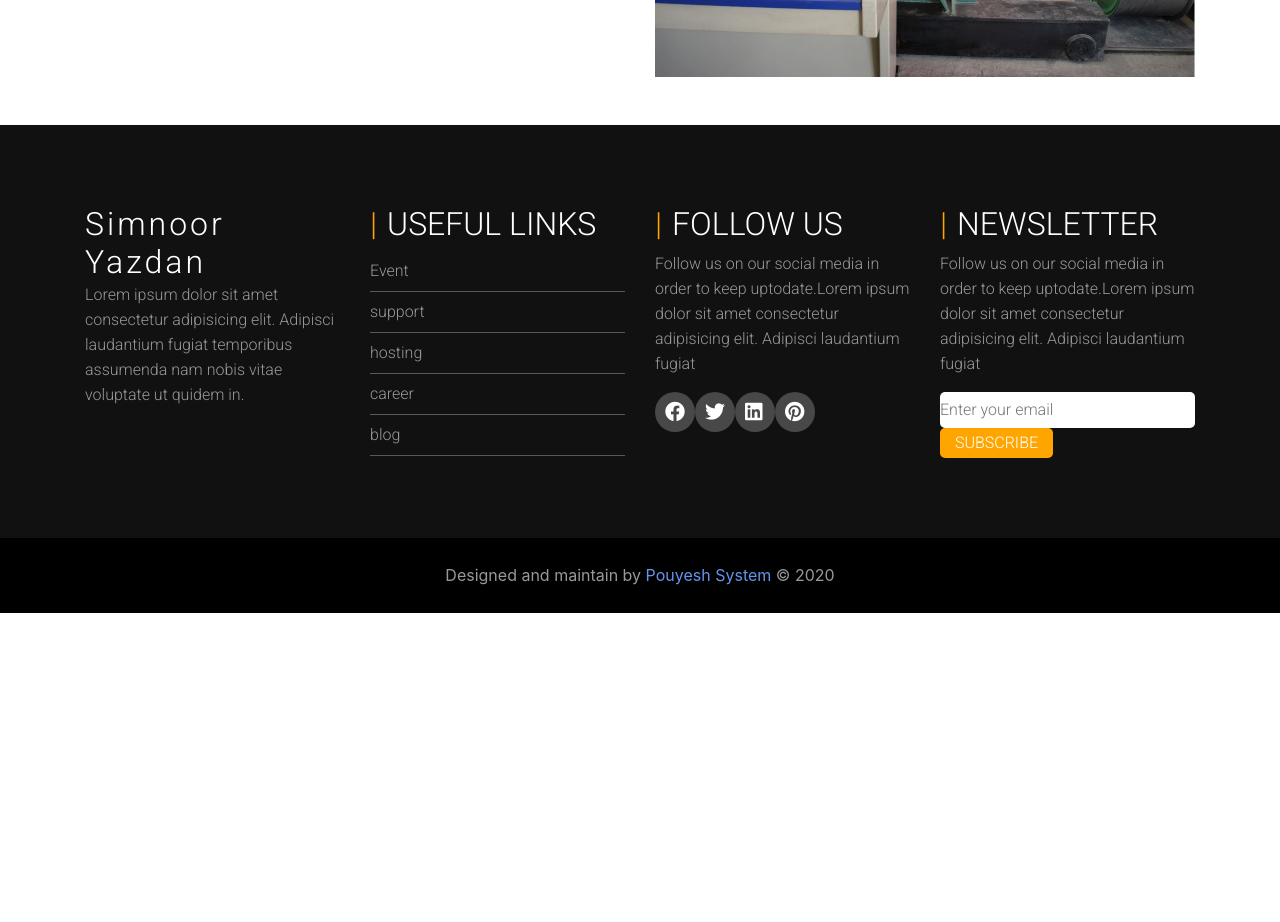
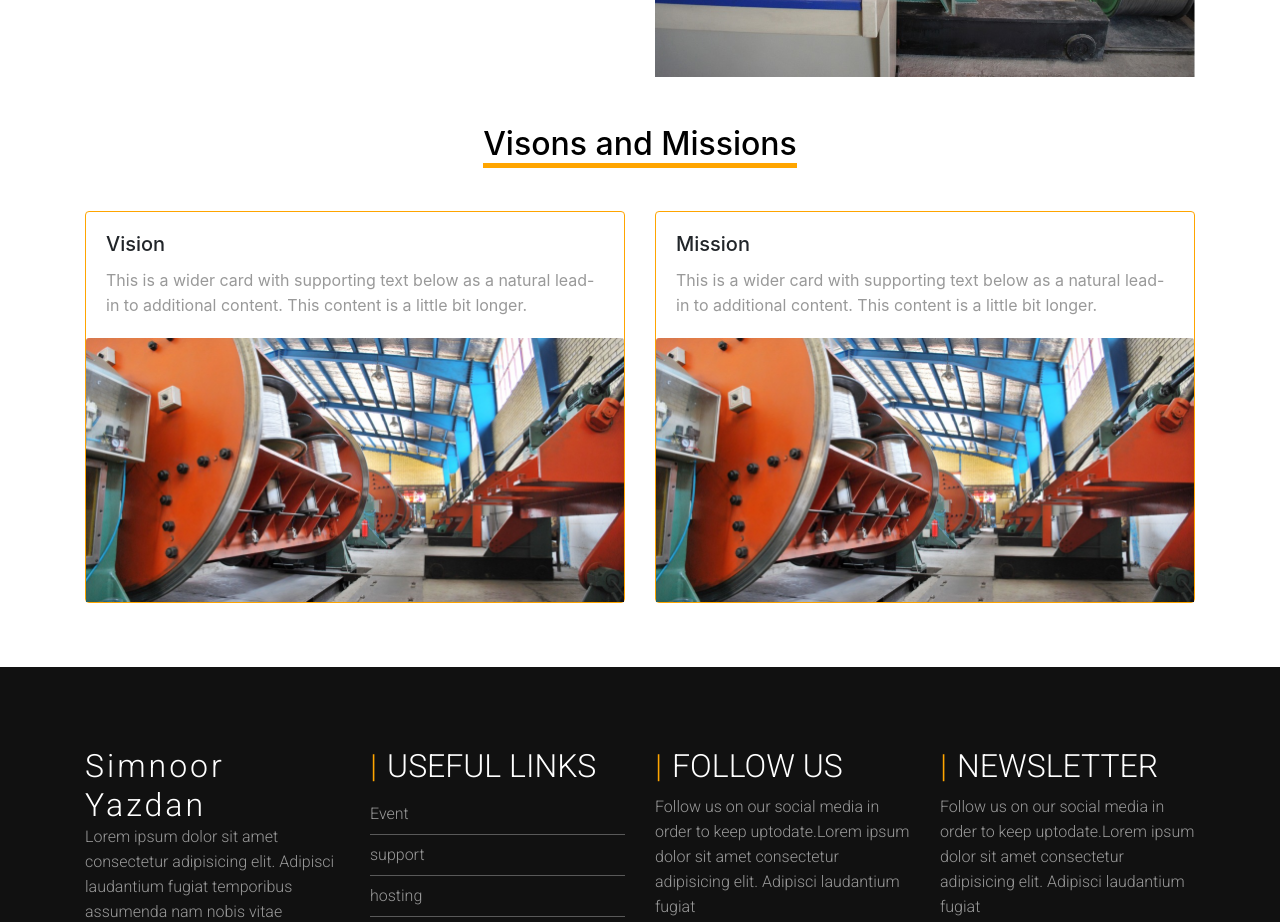
Before and after one commit to SinaSafari/simnoorV2, a Next.js app: page / in a window 1280 px wide. Shown: the part 1820-2742 px from the top of the page. Before the commit the page ends 2433 px from the top, so only its background shows below. Built offline with nearby package versions, Linux system fonts and the light colour scheme; a web font is replaced by a local one.

Commit message:
add mision and vision section

```diff
--- /dev/null
+++ b/components/LandingPage/components/Visions.js
@@ -0,0 +1,87 @@
+import React, { useContext } from "react";
+import { AppContext } from "../../shared/context/AppContext";
+
+const Visions = () => {
+  const { isEng } = useContext(AppContext);
+  if (isEng) {
+    return (
+      <div className="container my-5">
+        <h2 className="my-5" style={{ textAlign: "center" }}>
+          <span style={{ color: "#000", borderBottom: "5px solid orange" }}>
+            Visons and Missions
+          </span>
+        </h2>
+        <div className="row">
+          <div className="col-md-6 col-sm-12 mb-3 sm-mb-5">
+            <div className="card" style={{ border: "1px solid orange" }}>
+              <div className="card-body">
+                <h5 className="card-title">Vision</h5>
+                <p className="card-text">
+                  This is a wider card with supporting text below as a natural
+                  lead-in to additional content. This content is a little bit
+                  longer.
+                </p>
+              </div>
+              <img src="img/slide6.jpg" className="card-img-top" alt="..." />
+            </div>
+          </div>
+          <div className="col-md-6 col-sm-12 mb-3">
+            <div className="card" style={{ border: "1px solid orange" }}>
+              <div className="card-body">
+                <h5 className="card-title">Mission</h5>
+                <p className="card-text">
+                  This is a wider card with supporting text below as a natural
+                  lead-in to additional content. This content is a little bit
+                  longer.
+                </p>
+              </div>
+              <img src="img/slide6.jpg" class="card-img-top" alt="..." />
+            </div>
+          </div>
+        </div>
+      </div>
+    );
+  }
+
+  if (!isEng) {
+    return (
+      <div className="container rtlfont my-5" style={{ textAlign: "right" }}>
+        <h2 className="my-5" style={{ textAlign: "center" }}>
+          <span style={{ color: "#000", borderBottom: "5px solid orange" }}>
+            افق دید و اهداف
+          </span>
+        </h2>
+        <div className="row">
+          <div className="col-md-6 col-sm-12 mb-3 sm-mb-5">
+            <div className="card" style={{ border: "1px solid orange" }}>
+              <div className="card-body">
+                <h5 className="card-title">افق دید</h5>
+                <p className="card-text">
+                  استفاده از طراحان گرافیک است چاپگرها و متون بلکه روزنامه و
+                  مجله در ستون و سطرآنچنان که لازم است و برای شرایط فعلی
+                  تکنولوژی مورد نیاز و کاربردهای
+                </p>
+              </div>
+              <img src="img/slide6.jpg" className="card-img-top" alt="..." />
+            </div>
+          </div>
+          <div className="col-md-6 col-sm-12 mb-3">
+            <div className="card" style={{ border: "1px solid orange" }}>
+              <div className="card-body">
+                <h5 className="card-title">اهداف</h5>
+                <p className="card-text">
+                  استفاده از طراحان گرافیک است چاپگرها و متون بلکه روزنامه و
+                  مجله در ستون و سطرآنچنان که لازم است و برای شرایط فعلی
+                  تکنولوژی مورد نیاز و کاربردهای
+                </p>
+              </div>
+              <img src="img/slide6.jpg" class="card-img-top" alt="..." />
+            </div>
+          </div>
+        </div>
+      </div>
+    );
+  }
+};
+
+export default Visions;
--- a/components/LandingPage/pages/LandingPage.js
+++ b/components/LandingPage/pages/LandingPage.js
@@ -4,6 +4,7 @@ import Products from "../components/Products";
 import Testemonials from "../components/Testemonials";
 import VideoSection from "../components/VideoSection";
 import ContactBanner from "../components/ContactBanner";
+import Visions from "../components/Visions";
 
 export const LandingPage = () => {
   return (
@@ -19,6 +20,7 @@ export const LandingPage = () => {
       <ContactBanner />
       <Testemonials />
       <VideoSection />
+      <Visions />
     </>
   );
 };
```
